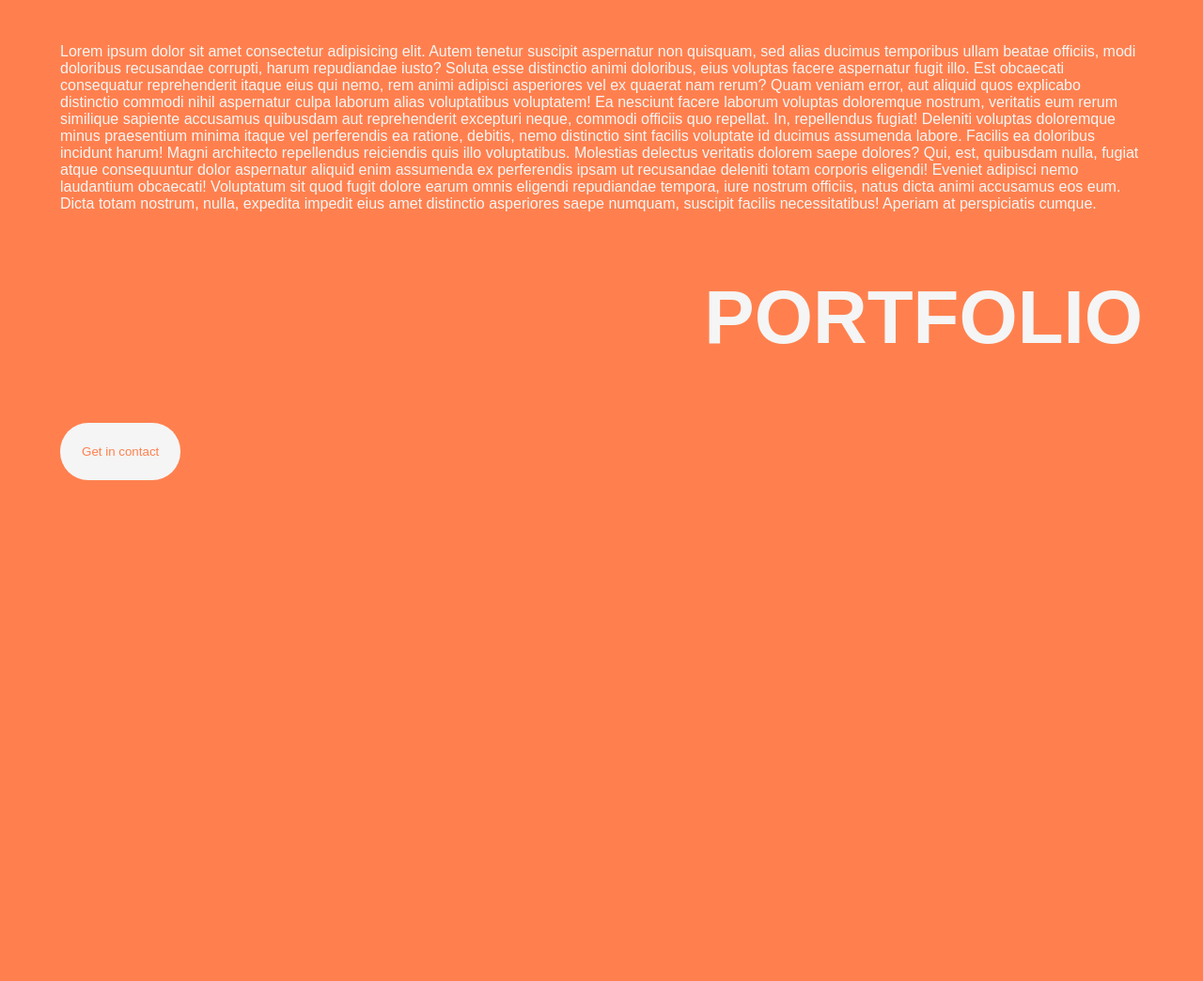
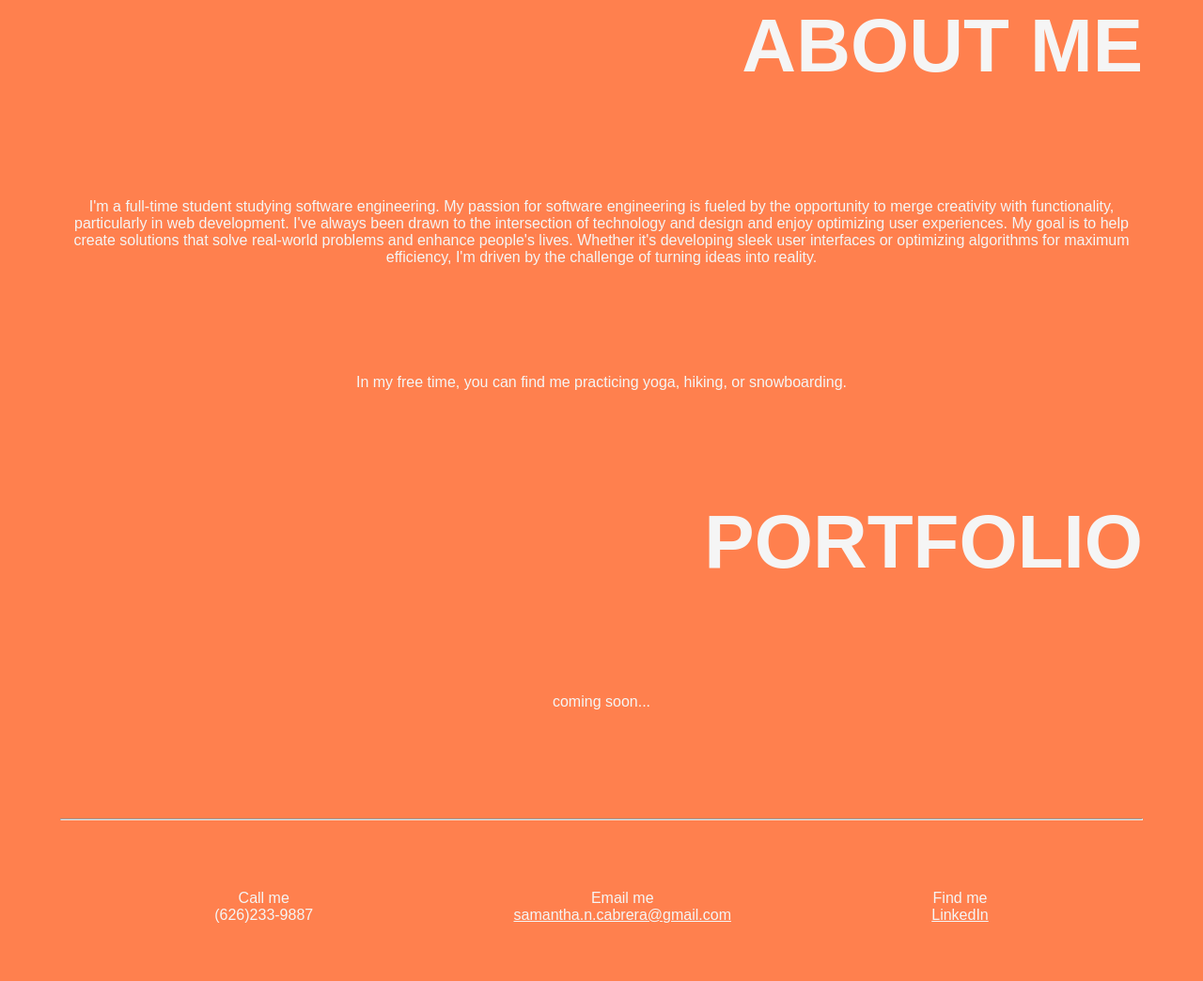
Before and after one commit to samanthacabrera/my-personal-website, a plain HTML site: page index.html in a window 1280 px wide. Shown: the part 811-1855 px from the top of the page at 94% size. Before the commit the page ends 1386 px from the top, so only its background shows below. Drawn offline with Linux system fonts and the light colour scheme.

Commit message:
add footer

```diff
--- a/index.html
+++ b/index.html
@@ -2,43 +2,42 @@
 <html lang="en">
   <head>
     <link rel="stylesheet" href="style.css" />
-    <title>My Personal Website</title>
+    <title>Home</title>
   </head>
   <body>
+    <navbar>
+      <button id="btn" onclick="window.location='#contact-info';">get in touch</button>
+    </navbar>
     <h1>
       Hello, <br />
-      World!
+      World!<br />
+      I'm Sam.
     </h1>
-    <h1>I'm Sam.</h1>
 
-    <h2>about me</h2>
+    <p>	&#8595</p>
+
+    <h2>About me</h2>
+
     <p>
-      Lorem ipsum dolor sit amet consectetur adipisicing elit. Autem tenetur
-      suscipit aspernatur non quisquam, sed alias ducimus temporibus ullam
-      beatae officiis, modi doloribus recusandae corrupti, harum repudiandae
-      iusto? Soluta esse distinctio animi doloribus, eius voluptas facere
-      aspernatur fugit illo. Est obcaecati consequatur reprehenderit itaque eius
-      qui nemo, rem animi adipisci asperiores vel ex quaerat nam rerum? Quam
-      veniam error, aut aliquid quos explicabo distinctio commodi nihil
-      aspernatur culpa laborum alias voluptatibus voluptatem! Ea nesciunt facere
-      laborum voluptas doloremque nostrum, veritatis eum rerum similique
-      sapiente accusamus quibusdam aut reprehenderit excepturi neque, commodi
-      officiis quo repellat. In, repellendus fugiat! Deleniti voluptas
-      doloremque minus praesentium minima itaque vel perferendis ea ratione,
-      debitis, nemo distinctio sint facilis voluptate id ducimus assumenda
-      labore. Facilis ea doloribus incidunt harum! Magni architecto repellendus
-      reiciendis quis illo voluptatibus. Molestias delectus veritatis dolorem
-      saepe dolores? Qui, est, quibusdam nulla, fugiat atque consequuntur dolor
-      aspernatur aliquid enim assumenda ex perferendis ipsam ut recusandae
-      deleniti totam corporis eligendi! Eveniet adipisci nemo laudantium
-      obcaecati! Voluptatum sit quod fugit dolore earum omnis eligendi
-      repudiandae tempora, iure nostrum officiis, natus dicta animi accusamus
-      eos eum. Dicta totam nostrum, nulla, expedita impedit eius amet distinctio
-      asperiores saepe numquam, suscipit facilis necessitatibus! Aperiam at
-      perspiciatis cumque.
+      I'm a full-time student studying software engineering.
+      My passion for software engineering is fueled by the opportunity to merge creativity with functionality, particularly in web development.
+      I've always been drawn to the intersection of technology and design and enjoy optimizing user experiences.
+      My goal is to help create solutions that solve real-world problems and enhance people's lives. Whether it's developing sleek user interfaces or optimizing algorithms for maximum efficiency, I'm driven by the challenge of turning ideas into reality.
     </p>
+    <p>In my free time, you can find me practicing yoga, hiking, or snowboarding. </p>
 
-    <h2>portfolio</h2>
+    <h2>Portfolio</h2>
+
+    <p>coming soon...</p>
+
+    <footer id="contact-info">
+      <hr>
+      <ul>
+          <li>Call me <br>(626)233-9887</li>
+         <li>Email me <br> <a href="https://mail.google.com/mail/u/0/#inbox"> samantha.n.cabrera@gmail.com</a></li>
+        <li>Find me <br> <a href="https://www.linkedin.com/in/samantha-cabrera-226458254/"> LinkedIn</a></li>
+      </ul>
+    </footer>
 
     <script src="script.js"></script>
   </body>
--- a/script.js
+++ b/script.js
@@ -1,14 +1,16 @@
-const btn = document.createElement("button");
-document.querySelector("body").appendChild(btn);
-btn.innerText = "Get in contact";
-
+const btn = document.getElementById("btn");
 
 btn.addEventListener("mouseover", mouseOver);
 function mouseOver() {
-  btn.style.color = "red";
+    btn.style.color = "whitesmoke";
+    btn.style.backgroundColor = "rgb(255, 128, 78)";
+    btn.style.border = "1px solid whitesmoke";
+    btn.style.transition = "1s";
 }
 
 btn.addEventListener("mouseout", mouseOut);
 function mouseOut() {
-  btn.style.color = "purple";
+    btn.style.color = "rgb(255, 128, 78)";
+    btn.style.backgroundColor = "whitesmoke";
+    btn.style.border = "none";
 }
--- a/style.css
+++ b/style.css
@@ -7,6 +7,7 @@ body {
 
 h1 {
   font-size: 8rem;
+  margin-top: 0;
 }
 
 h2 {
@@ -19,11 +20,30 @@ h2:hover {
   text-decoration: underline;
 }
 
-/* BUTTON */
+p {
+  text-align: center;
+  margin: 10% 0%;
+}
+
 button {
   background-color: whitesmoke;
   padding: 2%;
   color: rgb(255, 128, 78);
   border: none;
   border-radius: 30px;
+  margin-left: 85%;
 }
+
+/* FOOTER */
+ul {
+  display: flex;
+  justify-content: space-around;
+  padding: 5%;
+  text-align: center;
+}
+li {
+  list-style: none;
+}
+li a {
+  color: whitesmoke;
+}
```
